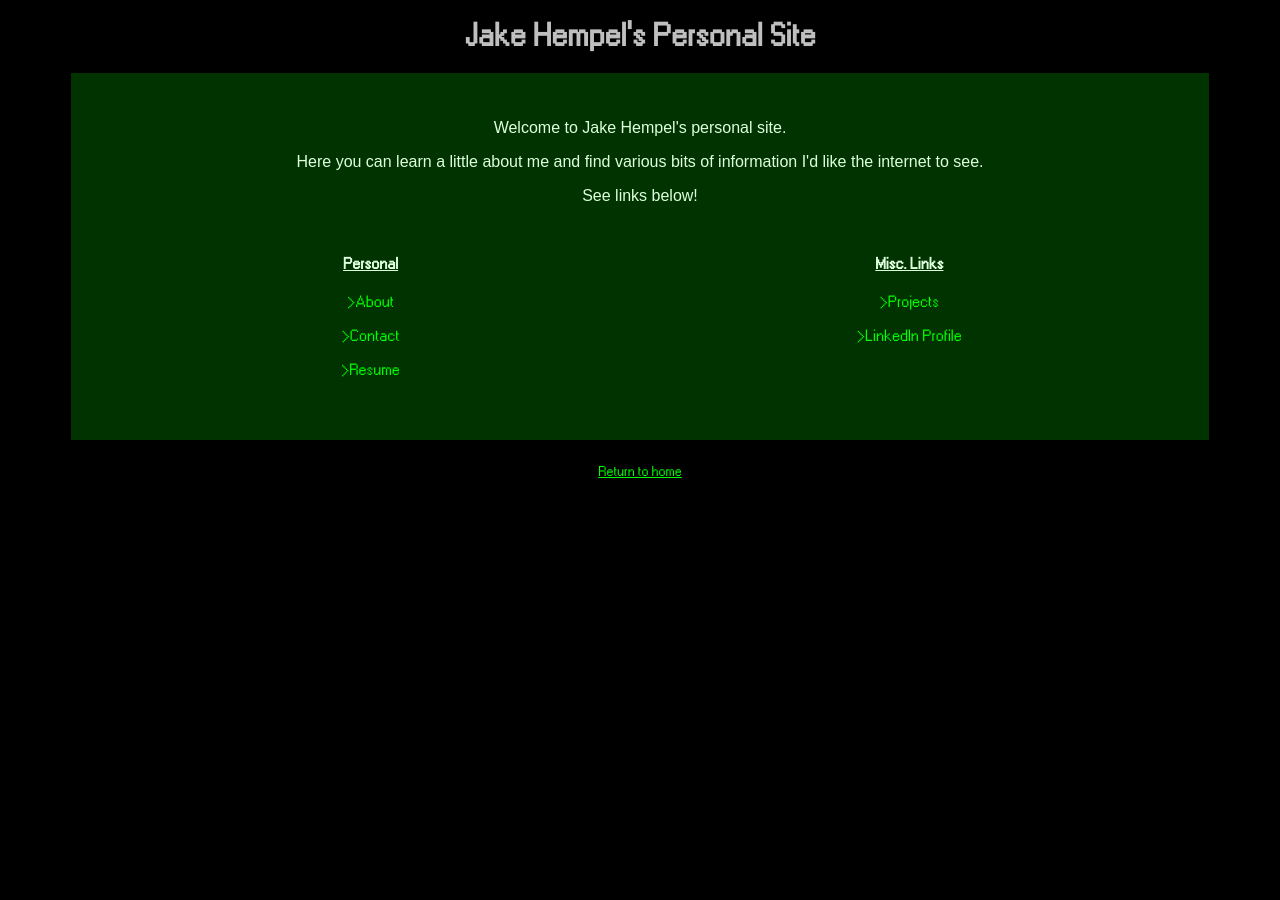
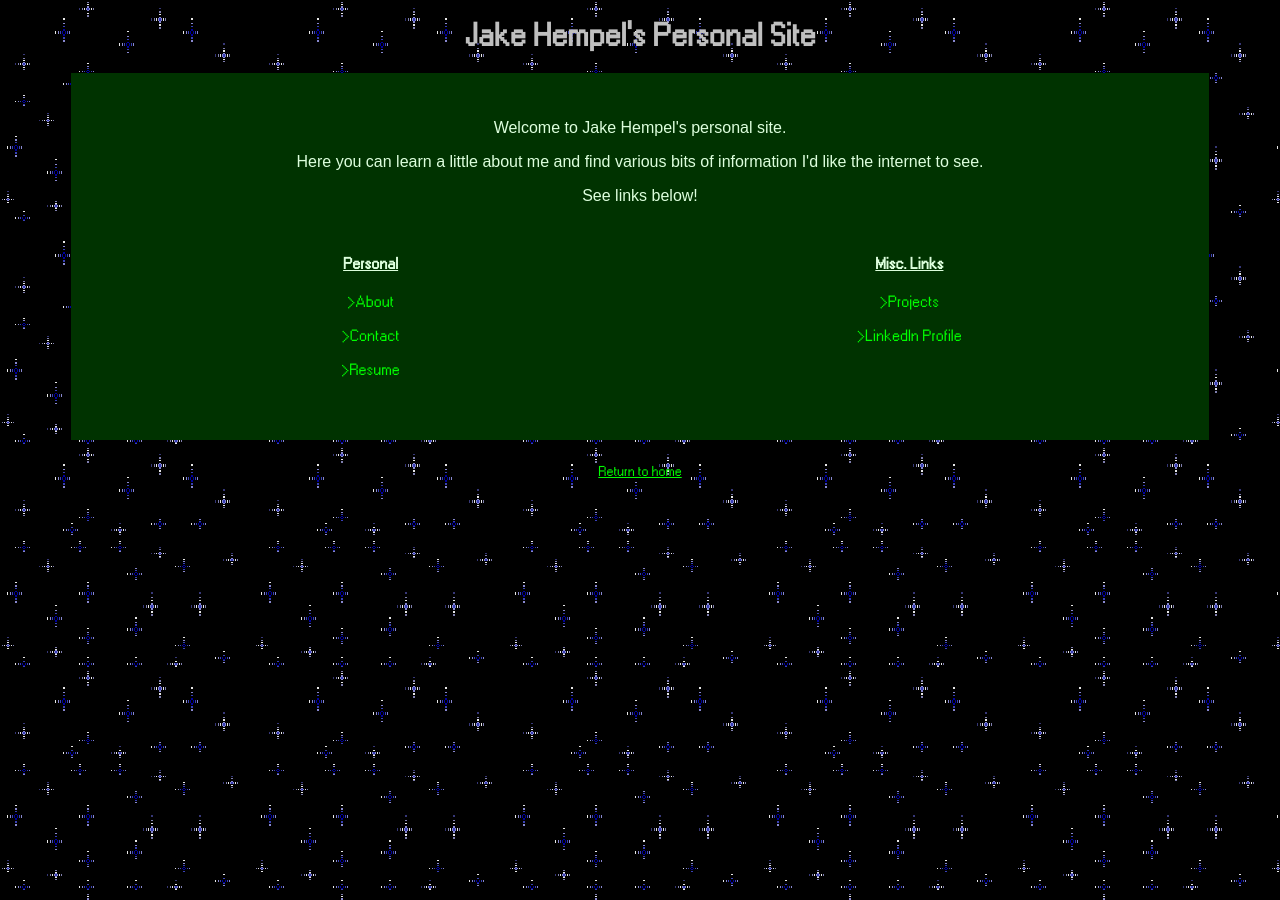
Before and after one commit to jakehempel/jakehempel.us, a Jekyll site: the page built from index.html, in a window 1280 px wide. Built offline with Jekyll 4.4.1, drawn with Linux system fonts in a browser that asks for light colours.

Commit message:
Added Earthbound background gif

```diff
--- a/css/default.css
+++ b/css/default.css
@@ -39,6 +39,8 @@ Divs and Formatting
 
 body {
   background-color: #000000;
+  background-image: url("../assets/background.gif");
+  background-repeat: repeat;
   text-align: center;
   color: #bfbfbf;
   font-family: "95";
```
Also changed, not shown: assets/background.gif (added).
